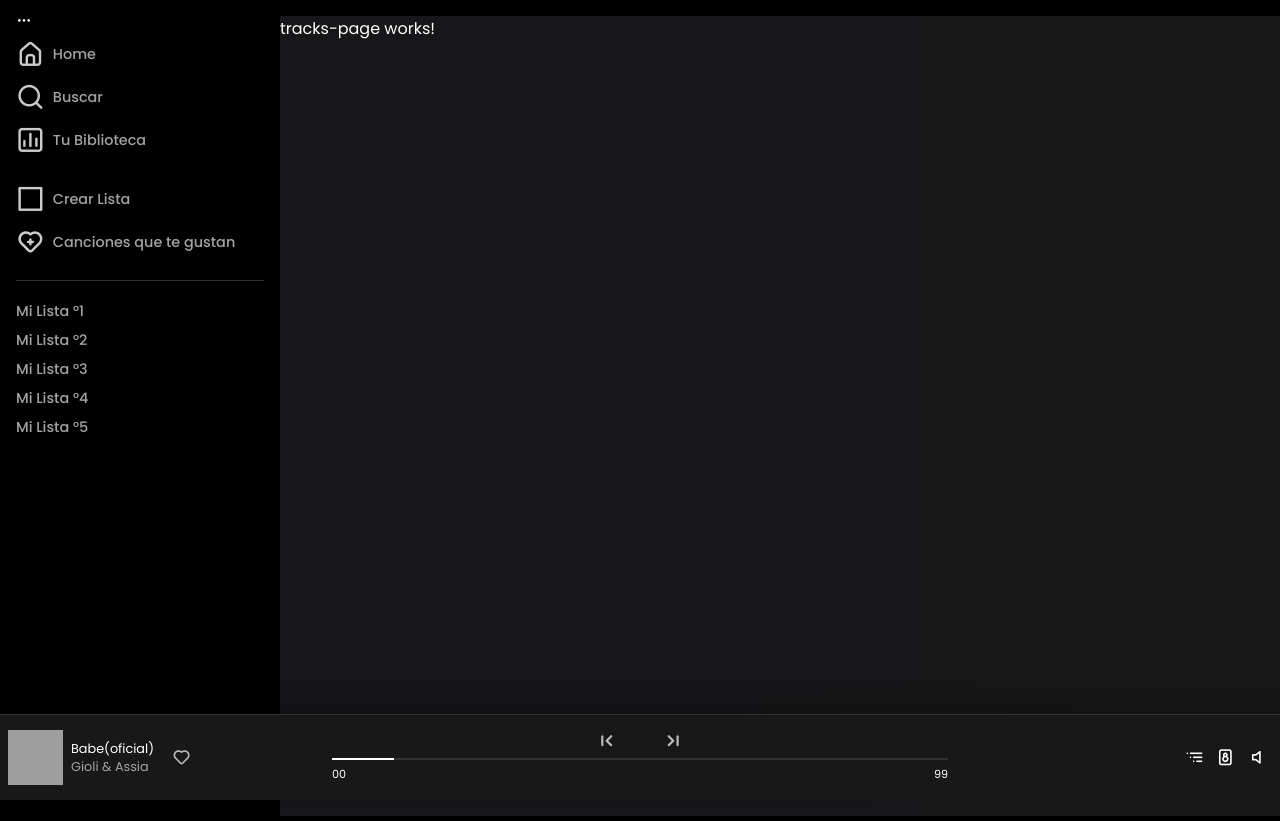
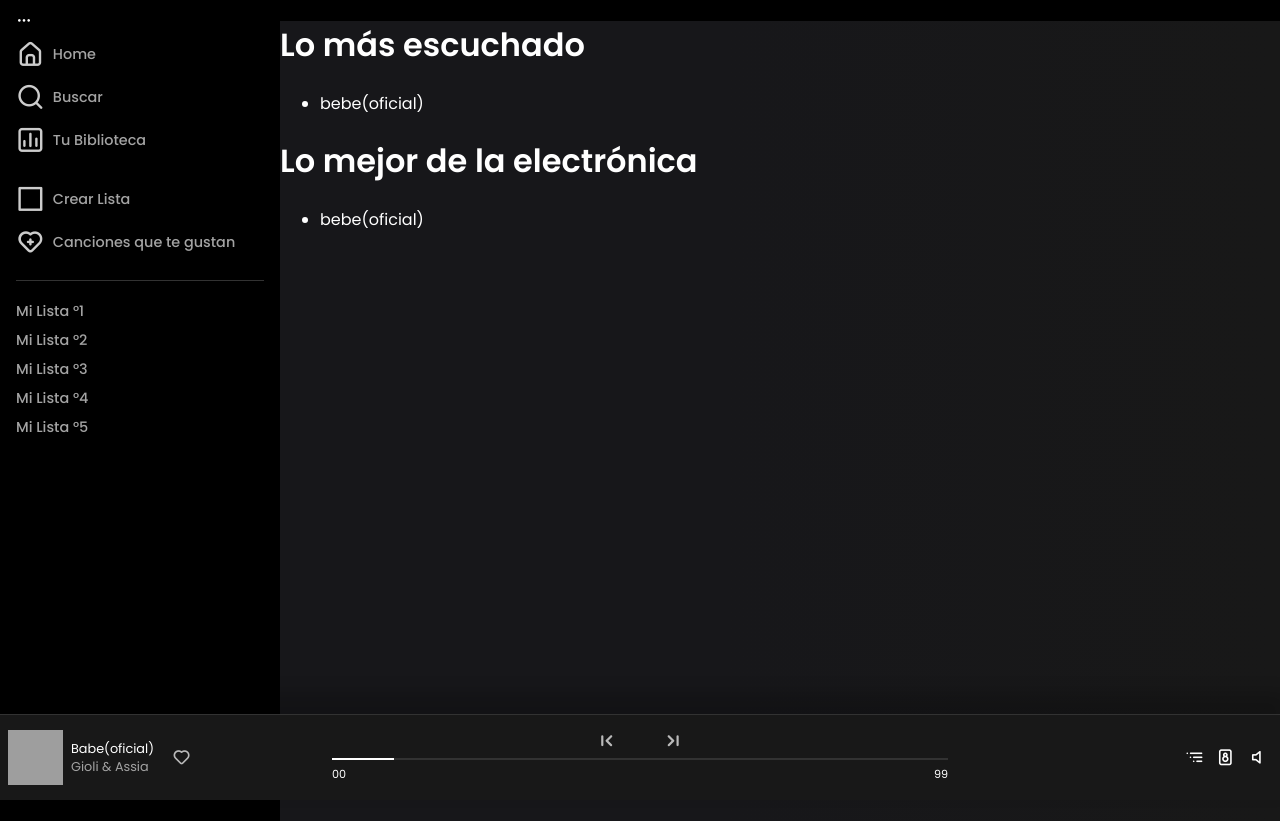
Before and after one commit to alejahndro02/spotify, an Angular app: page /tracks in a window 1280 px wide. Built offline with nearby package versions, Linux system fonts and the light colour scheme; grey boxes are pictures that could not be loaded.

Commit message:
Se maqueto la vista de los componentes y se pararon como propiedades las variables declaradas con @Input()

```diff
--- a/src/app/modules/tracks/pages/tracks-page/tracks-page.component.html
+++ b/src/app/modules/tracks/pages/tracks-page/tracks-page.component.html
@@ -1 +1,7 @@
-<p>tracks-page works!</p>
+<div class="tracks-page">
+    <!-- Seccion top small -->
+    <app-section-generic [dataTracks]="mockTracksList" [mode]="'small'" [title]="'Lo más escuchado'"></app-section-generic>
+    <!-- seccion medium  big-->
+    <app-section-generic [dataTracks]="mockTracksList" [mode]="'big'" [title]="'Lo mejor de la electrónica'"></app-section-generic>
+
+</div>
```
